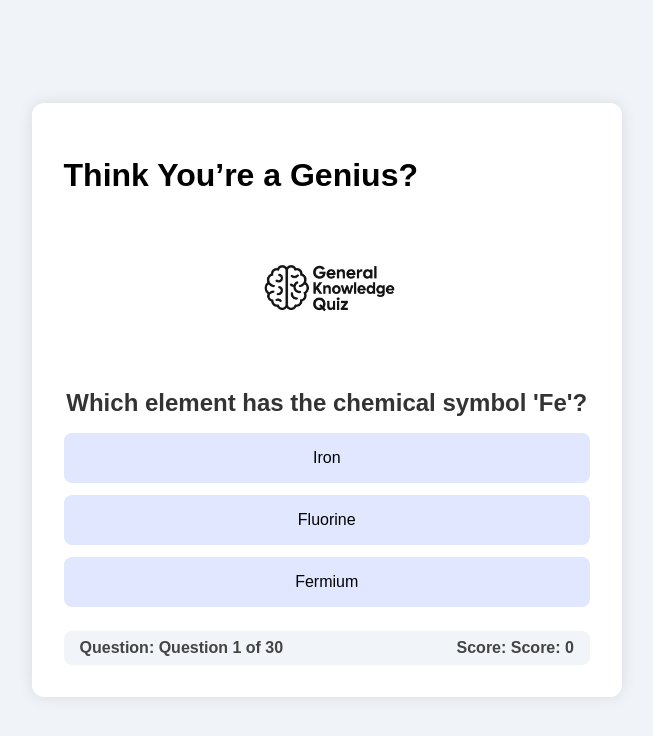
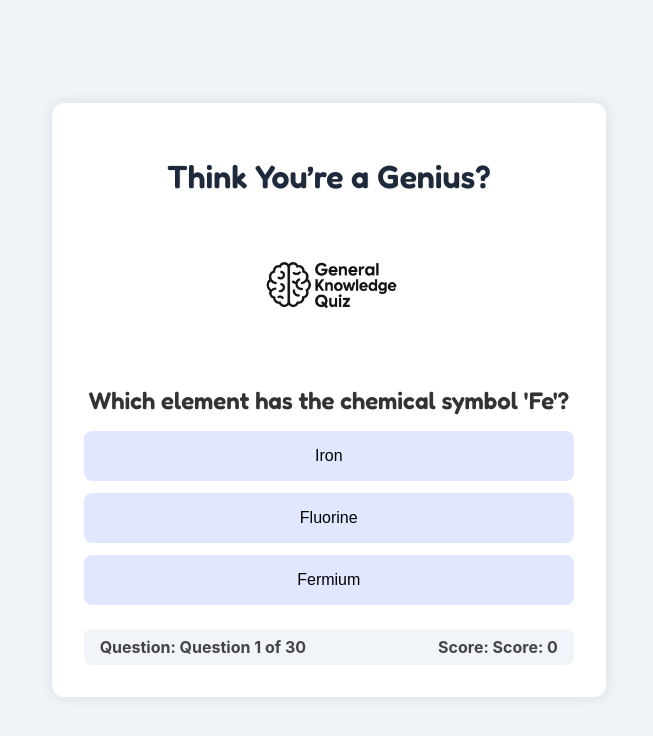
Before and after one commit to joeb-brfc/quiz, a plain HTML site: page index.html in a window 1280 px wide. Shown: the whole page, without its empty margins (316-969 px from the left). Drawn offline with Linux system fonts and the light colour scheme.

Commit message:
update google fonts to Inter

```diff
--- a/assets/css/style.css
+++ b/assets/css/style.css
@@ -1,5 +1,5 @@
 body {
-  font-family: Arial, sans-serif;
+  font-family: 'Inter', sans-serif;
   background-color: #f0f4f8; /* Light blue-grey */
   margin: 0;
   padding: 0;
@@ -7,6 +7,20 @@ body {
   justify-content: center;
   align-items: center;
   min-height: 100vh;
+}
+
+h1 {
+  font-size: 2rem;
+  font-weight: 600;
+  text-align: center;
+  margin-bottom: 1rem;
+  color: #1e293b; /* Slate/charcoal */
+  font-family: 'Fredoka', sans-serif;
+  text-shadow: 1px 1px 2px rgba(0,0,0,0.05);
+}
+
+h1, h2, #question-text {
+  font-family: 'Fredoka', sans-serif;
 }
 
 .quiz-container {
```
